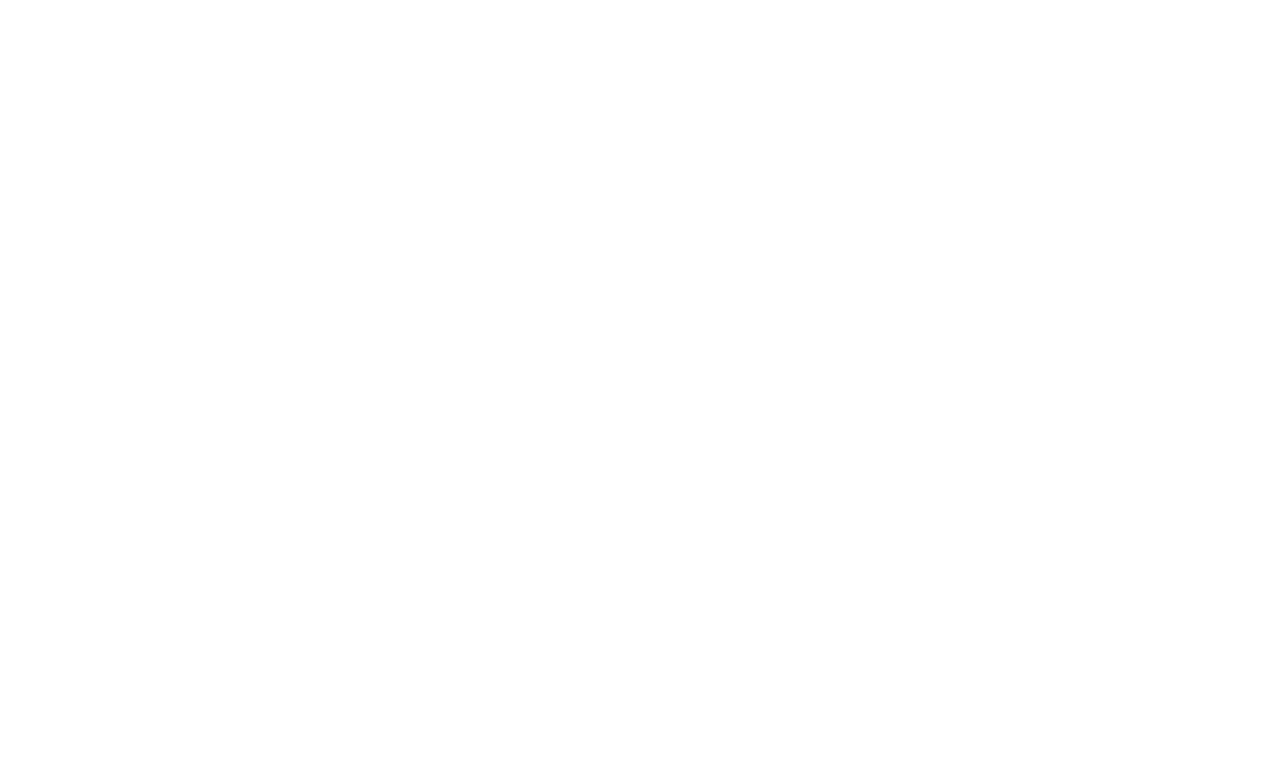
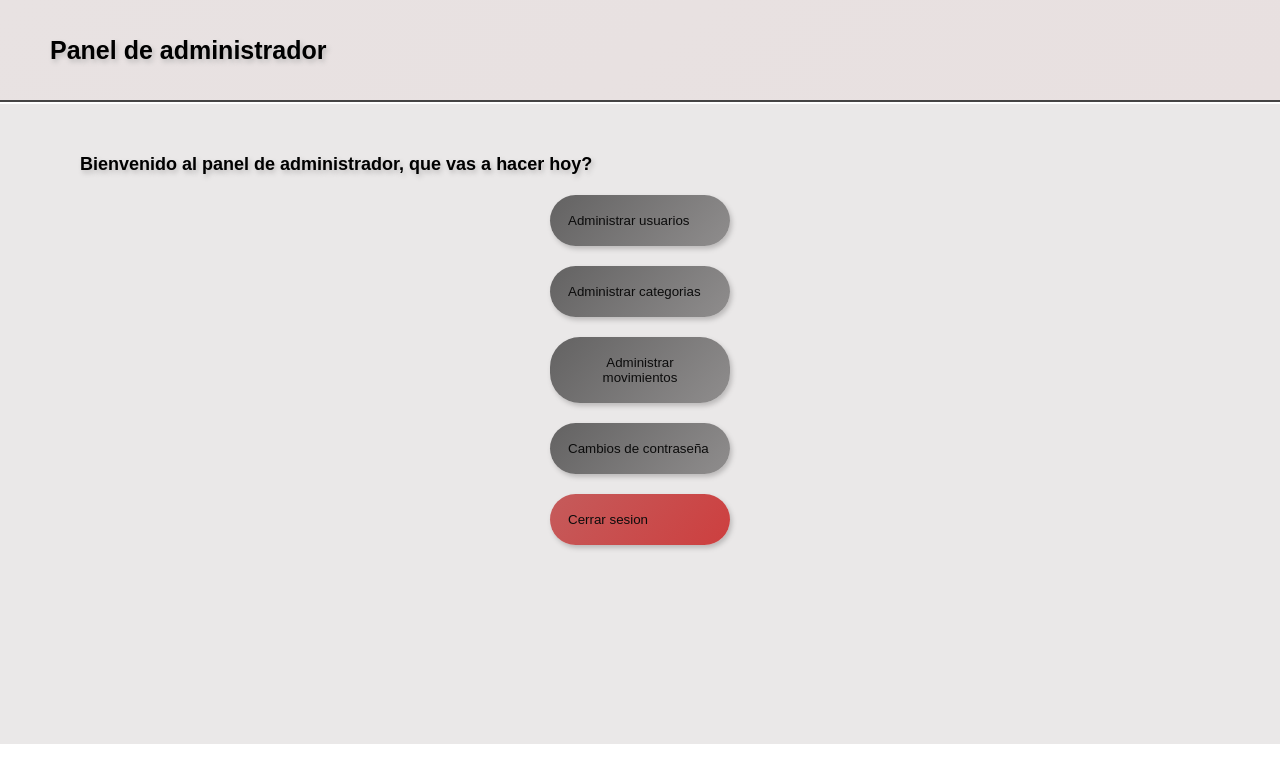
Before and after one commit to Angelprojects281/generalInventary, a React (Vite) app in the folder frontend/: page /adminMain in a window 1280 px wide. Before the commit this address had no page. Shown: the top 782 px of the page. Built offline with nearby package versions, Linux system fonts and the light colour scheme.

Commit message:
creacion y configuracion de pantallas principales segun el rol y actualizacion de seguridad del backend

```diff
--- a/frontend/src/App.tsx
+++ b/frontend/src/App.tsx
@@ -2,6 +2,8 @@ import { Route, Routes, BrowserRouter } from "react-router-dom";
 import "./styles/styles.css";
 import InitPage from "./init/initPage";
 import Login from "./general/login";
+import MainAdmin from "./admin/mainAdmin";
+import MainRegular from "./regular/regularMain";
 
 function App() {
   return (
@@ -9,6 +11,8 @@ function App() {
       <Routes>
         <Route path="/" element={<InitPage />} />
         <Route path="/login" element={<Login />} />
+        <Route path="/adminMain" element={<MainAdmin />} />
+        <Route path="/regularMain" element={<MainRegular />} />
       </Routes>
     </BrowserRouter>
   );
--- /dev/null
+++ b/frontend/src/admin/mainAdmin.tsx
@@ -0,0 +1,28 @@
+import { useNavigate } from "react-router-dom";
+export default function MainAdmin() {
+  const navigate = useNavigate();
+  const handleLogOut = () => {
+    localStorage.removeItem("token");
+    navigate("/");
+  };
+  return (
+    <div className="mainScreen">
+      <header className="headerScreen">
+        <h3 className="tittle">Panel de administrador</h3>
+      </header>
+      <section className="principalSection">
+        <p className="infoP">
+          Bienvenido al panel de administrador, que vas a hacer hoy?
+        </p>
+
+        <button className="optionButton">Administrar usuarios</button>
+        <button className="optionButton">Administrar categorias</button>
+        <button className="optionButton">Administrar movimientos</button>
+        <button className="optionButton">Cambios de contraseña</button>
+        <button className="optionButton secundary" onClick={handleLogOut}>
+          Cerrar sesion
+        </button>
+      </section>
+    </div>
+  );
+}
--- a/frontend/src/general/login.tsx
+++ b/frontend/src/general/login.tsx
@@ -1,9 +1,19 @@
 import { useState } from "react";
 import mostrarAlerta from "../alerts/alert";
+import { jwtDecode } from "jwt-decode";
+import { useNavigate } from "react-router-dom";
+
+interface tokenPayload {
+  idusers: string;
+  rol: string;
+  iat: number;
+  exp: number;
+}
 
 export default function Login() {
   const [idusers, setIdusers] = useState("");
   const [password, setPassword] = useState("");
+  const navigate = useNavigate();
 
   const handleLogin = async () => {
     if (!idusers || !password) {
@@ -31,7 +41,14 @@ export default function Login() {
     }
 
     localStorage.setItem("token", data.token);
-    mostrarAlerta("success", "inicio de sesion correcto", data.token);
+
+    const decodedToken = jwtDecode<tokenPayload>(data.token);
+
+    if (decodedToken.rol === "admin") {
+      navigate("/adminMain");
+    } else {
+      navigate("/regularMain");
+    }
   };
 
   return (
--- /dev/null
+++ b/frontend/src/regular/regularMain.tsx
@@ -0,0 +1,26 @@
+import { useNavigate } from "react-router-dom";
+export default function MainRegular() {
+  const navigate = useNavigate();
+  const handleLogOut = () => {
+    localStorage.removeItem("token");
+    navigate("/");
+  };
+  return (
+    <div className="mainScreen">
+      <header className="headerScreen">
+        <h3 className="tittle">Panel regular</h3>
+      </header>
+      <section className="principalSection">
+        <p className="infoP">
+          Bienvenido al panel regular, que vas a hacer hoy?
+        </p>
+
+        <button className="optionButton">Administrar productos</button>
+        <button className="optionButton">Nuevo movimiento</button>
+        <button className="optionButton secundary" onClick={handleLogOut}>
+          Cerrar sesion
+        </button>
+      </section>
+    </div>
+  );
+}
--- a/frontend/src/styles/styles.css
+++ b/frontend/src/styles/styles.css
@@ -45,18 +45,39 @@ body {
   margin-top: 100px;
   border: none;
   border-radius: 30px;
-  padding: 20px;
+  padding: 18px;
   background: linear-gradient(130deg, #636262, #8f8d8d);
   box-shadow: 2px 3px 5px #bbb9b9;
   color: #0c0c0c;
   transition: 0.4s;
 }
 
-.mainButton:hover {
+.optionButton {
+  display: flex;
+  margin: 0 auto;
+  margin-top: 20px;
+  width: 180px;
+  text-align: center;
+  border: none;
+  border-radius: 30px;
+  padding: 18px;
+  background: linear-gradient(130deg, #636262, #8f8d8d);
+  box-shadow: 2px 3px 5px #bbb9b9;
+  color: #0c0c0c;
+  transition: 0.4s;
+}
+
+.secundary {
+  background: linear-gradient(130deg, #c55b5b, #cd3f3f);
+}
+
+.mainButton:hover,
+.optionButton:hover {
   transform: scale(1.05);
 }
 
-.mainButton:active {
+.mainButton:active,
+.optionButton:active {
   transform: scale(0.95);
 }
 
@@ -67,7 +88,7 @@ body {
   margin-top: 30px;
   border-radius: 30px;
   border: solid 1px #636262;
-  padding: 20px;
+  padding: 18px;
   box-shadow: inset 2px 3px 5px #bbb9b9;
   font-size: 15px;
 }
```
Also changed, not shown: 1 other file (tests, documents, lock files or other folders).
